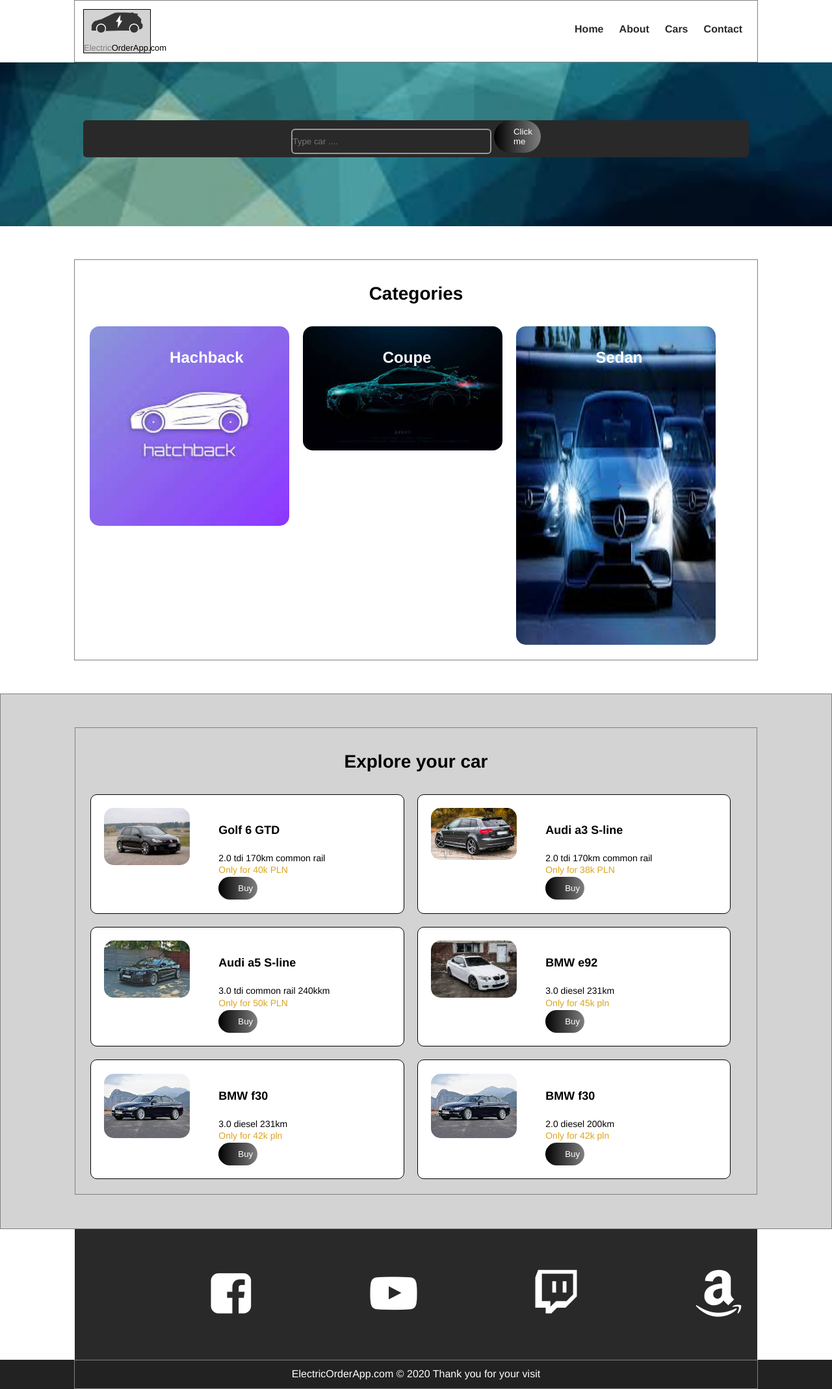
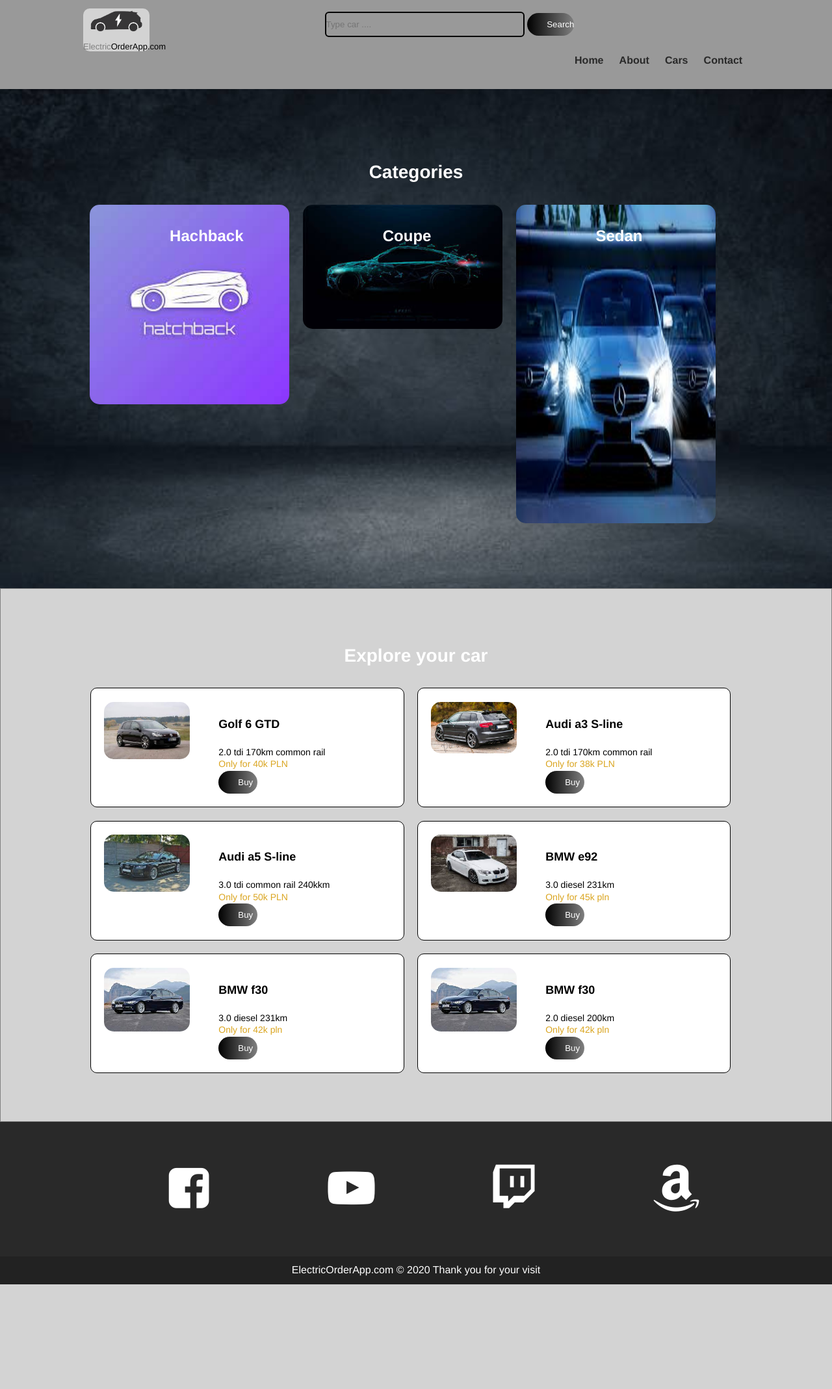
Before and after one commit to Conrado1212/SimpleCarOrderPage, a PHP site: page / in a window 1280 px wide. Shown: the whole page at 65% size. After the commit the page ends 1976 px from the top, so only its background shows below. Run offline with PHP 8.4, Linux system fonts and the light colour scheme.

Commit message:
add better navbar menu

```diff
--- a/css/style.css
+++ b/css/style.css
@@ -5,9 +5,12 @@
     padding: 0 0 ;
 
 }
+.navbar{
+    background-color:#999;
+}
 .conteiner{
     width:80%;
-    border: 1px solid gray;
+
     margin-left: auto;
     margin-right: auto;
     padding: 1%;
@@ -22,9 +25,10 @@
     font-size: 13px;
    text-align: left;
    background-color:lightgrey;
-   border:  1px solid black;
+
    width: 10%;
    float: left;
+   border-radius: 10px;
 }
 span{
 
@@ -98,7 +102,7 @@
     background-color: #e47911;
 }
 .social{
-    width: 80%;
+    width: 100%;
     text-align: center;
     background-color: #292929;
     margin-left: auto;
@@ -115,7 +119,7 @@
     color: white;
 }
 .inputek{
-    background-color: #292929;
+    text-align: center;
     border-radius: 5px;
 
 }
@@ -150,14 +154,14 @@
     border-left: 0;
     border-top:0;
     border-right: 0;
-    border: 2px solid #999;
+    border: 2px solid black;
     outline: none;
     background: transparent;
     transition: all 0.2s linear;
     border-radius: 6px;
 }
 input:is(:focus, :valid) {
-    border-color: #666666;
+    border-color: white;
     color: white;
     font-size: 12px;
     font-weight: 600;
@@ -166,9 +170,14 @@
 h2{
     text-align: center;
     font-size: 28px;
+    color:white;
 }
 .categories{
-    padding: 4% 0;
+    background-image: url(../img/back.png);
+    padding:6% 0;
+    background-repeat: no-repeat;
+    background-size: cover;
+    background-position: center;
 }
 .box{
 
--- a/index.html
+++ b/index.html
@@ -17,6 +17,10 @@
            <span style="color: #808080">Electric</span>OrderApp.com
        </div>
        <div class="menu">
+        <form class="inputek" action="">
+            <input type="search"  class="input-field" name="search" placeholder="Type car ...." required>
+            <button type="submit" class="submit-btn">Search</button>
+        </form>
             <ul>
                 <li>
                     <a href="#">Home</a>
@@ -32,6 +36,8 @@
                 </li>
             </ul>
        </div>
+
+
        <div class="clear">
 
        </div>
@@ -41,14 +47,6 @@
     </nav>
 </div>
 </section>
-<section class="car-search">
-    <div class="conteinerS">
-      <form class="inputek" action="">
-          <input type="search"  class="input-field" name="search" placeholder="Type car ...." required>
-          <button type="submit" class="submit-btn">Click me</button>
-      </form>
-</section>
-
 <section class="categories">
     <div class="conteiner">
         <h2 >Categories</h2>
```
Also changed, not shown: img/back.png.
